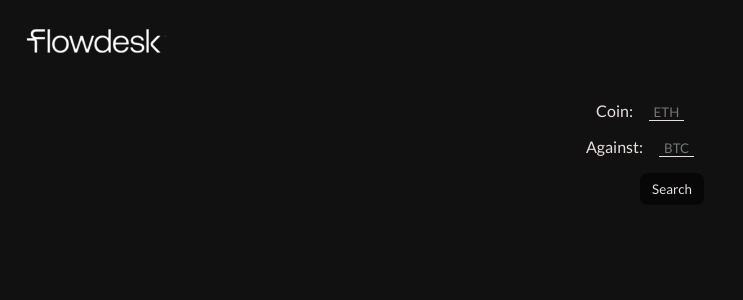
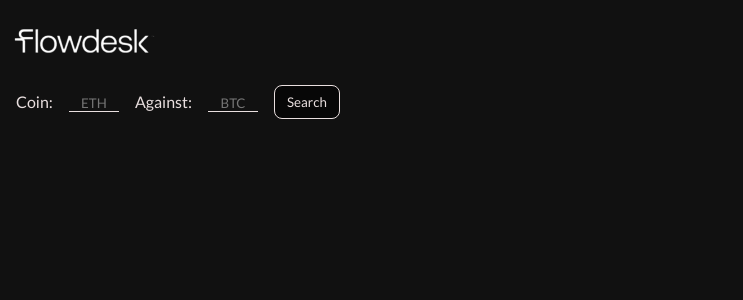
Before and after one commit to f-mantovani/pwa-crypto, a React (Vite) app: page / in a window 1280 px wide. Shown: the top 300 px of the page, without its empty margins (0-743 px from the left). Built offline with nearby package versions, Linux system fonts and the light colour scheme.

Commit message:
styling changes and some changes from types to interfaces

```diff
--- a/src/components/Search.tsx
+++ b/src/components/Search.tsx
@@ -1,10 +1,10 @@
 import { useState } from 'react'
-import { ColumnCentered } from '../styles/containers.style'
+import { ColumnCentered, RowCentered } from '../styles/containers.style'
 import { ErrorText } from '../styles/text.style'
 import { Input, Button } from '../styles/form.style'
 import { HashLoader } from 'react-spinners'
 
-type SearchProps = {
+interface SearchProps {
 	getPairInfo: (pair: string) => void
 	fetchingError: string
 }
@@ -34,7 +34,7 @@ export const Search = ({ getPairInfo, fetchingError }: SearchProps) => {
 
 	return (
 		<form onSubmit={handleSubmit}>
-			<ColumnCentered gap={1} mt={2}>
+			<RowCentered searchField gap={1}>
 				<label>
 					Coin:
 					<Input
@@ -56,8 +56,9 @@ export const Search = ({ getPairInfo, fetchingError }: SearchProps) => {
 				{error && <ErrorText> {error} </ErrorText>}
 				{fetchingError && !error && <ErrorText> {fetchingError} </ErrorText>}
 
-				<Button disabled={isLoading}> {isLoading ? <HashLoader color='#e9dfdf' size={16} /> : 'Search'} </Button>
-			</ColumnCentered>
+				{isLoading ? <HashLoader color='#e9dfdf' size={16} /> : <Button> Search </Button>}
+
+			</RowCentered>
 		</form>
 	)
 }
--- a/src/components/SearchResults.tsx
+++ b/src/components/SearchResults.tsx
@@ -3,7 +3,7 @@ import { SmallText, LargeText, MediumText } from '../styles/text.style'
 import { RowCentered, ColumnCentered, Spacer } from '../styles/containers.style'
 import DataTable from 'react-data-table-component'
 
-type ResultProps = {
+interface ResultProps {
 	trades: Trades[]
 	dayInfo: DayInfo
 	sortData: (sortBy: Sorter['lastPick']) => void
@@ -41,7 +41,7 @@ export const SearchResults = ({ trades, dayInfo, sortData, sorter }: ResultProps
 										 ${date.getMinutes().toString().padStart(2, '0')}:
 										 ${date.getSeconds().toString().padStart(2, '0')}`
 
-		const newObj = { price: trade.price, quantity: trade.qty , time: newTime }
+		const newObj = { price: trade.price, quantity: trade.qty.slice(0, 6) , time: newTime }
 		return newObj
 	})
 
--- a/src/styles/containers.style.ts
+++ b/src/styles/containers.style.ts
@@ -4,6 +4,7 @@ interface CenterProps {
 	gap?: number
 	mt?: number
 	mb?: number
+	searchField?: boolean
 }
 
 export const RowCentered = styled.div<CenterProps>`
@@ -12,6 +13,12 @@ export const RowCentered = styled.div<CenterProps>`
 	justify-content: space-around;
   gap: ${({gap}) => `${gap}rem`};
 	margin-bottom: ${({mb}) => `${mb}rem`};
+
+	${({searchField}) => searchField && `
+		justify-content: flex-start;
+		margin: 1rem;
+
+	`}
 `
 
 export const ColumnCentered = styled.div<CenterProps>`
--- a/src/styles/form.style.ts
+++ b/src/styles/form.style.ts
@@ -1,8 +1,5 @@
 import styled from 'styled-components'
 
-interface ButtonProps {
-  children: string | unknown
-}
 
 export const Input = styled.input`
   margin-left: 1rem;
@@ -10,17 +7,15 @@ export const Input = styled.input`
   color: var(--font-color);
   border: none;
   border-bottom: 1px solid var(--font-color);
-  max-width: 35px;
+  max-width: 50px;
   text-align: center;
 `
 
-export const Button = styled.button<ButtonProps>`
+export const Button = styled.button`
   font-family: inherit;
   background-color: var(--darker-bg);
   color: var(--font-color);
   padding: .5rem .75rem;
   border-radius: 8px;
-  border: ${({children}) => children === 'Search' ? '1px solid var(--font-color)' : 'none'} ;
-  margin-left: 4rem;
-  margin-bottom: 1rem;
+  border: 1px solid var(--font-color);
 `
--- a/src/styles/image.style.ts
+++ b/src/styles/image.style.ts
@@ -2,5 +2,5 @@ import styled from "styled-components";
 
 export const Logo = styled.img`
   width: 10rem;
-  margin: 1rem 0 0 1rem;
+  margin: 1rem 0 0 .25rem;
 `
--- a/src/utils/types.tsx
+++ b/src/utils/types.tsx
@@ -1,4 +1,4 @@
-export type Trades = {
+export interface Trades {
 	id: number
 	isBestMatch: boolean
 	isBuyerMaker: boolean
@@ -8,7 +8,7 @@ export type Trades = {
 	time: number
 }
 
-export type DayInfo = {
+export interface DayInfo {
 	askPrice: string
 	askQty: string
 	bidPrice: string
```
